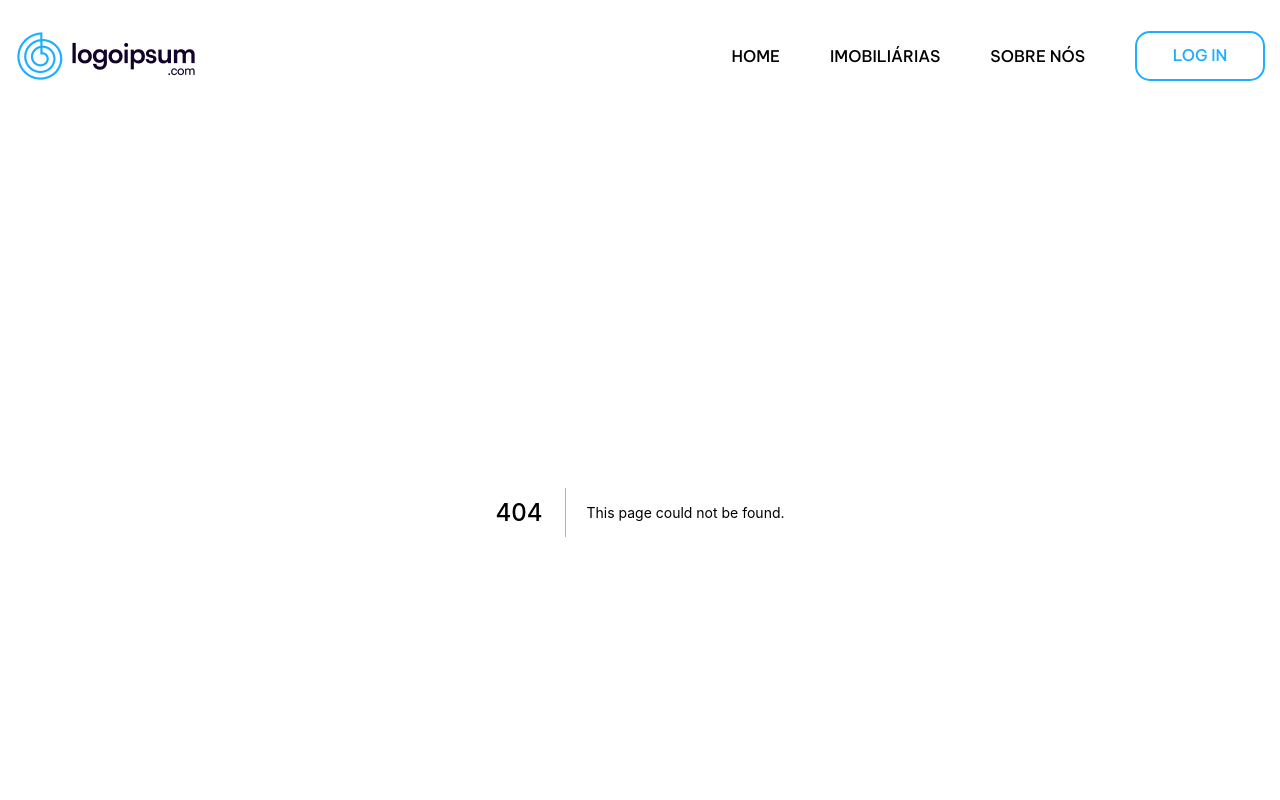
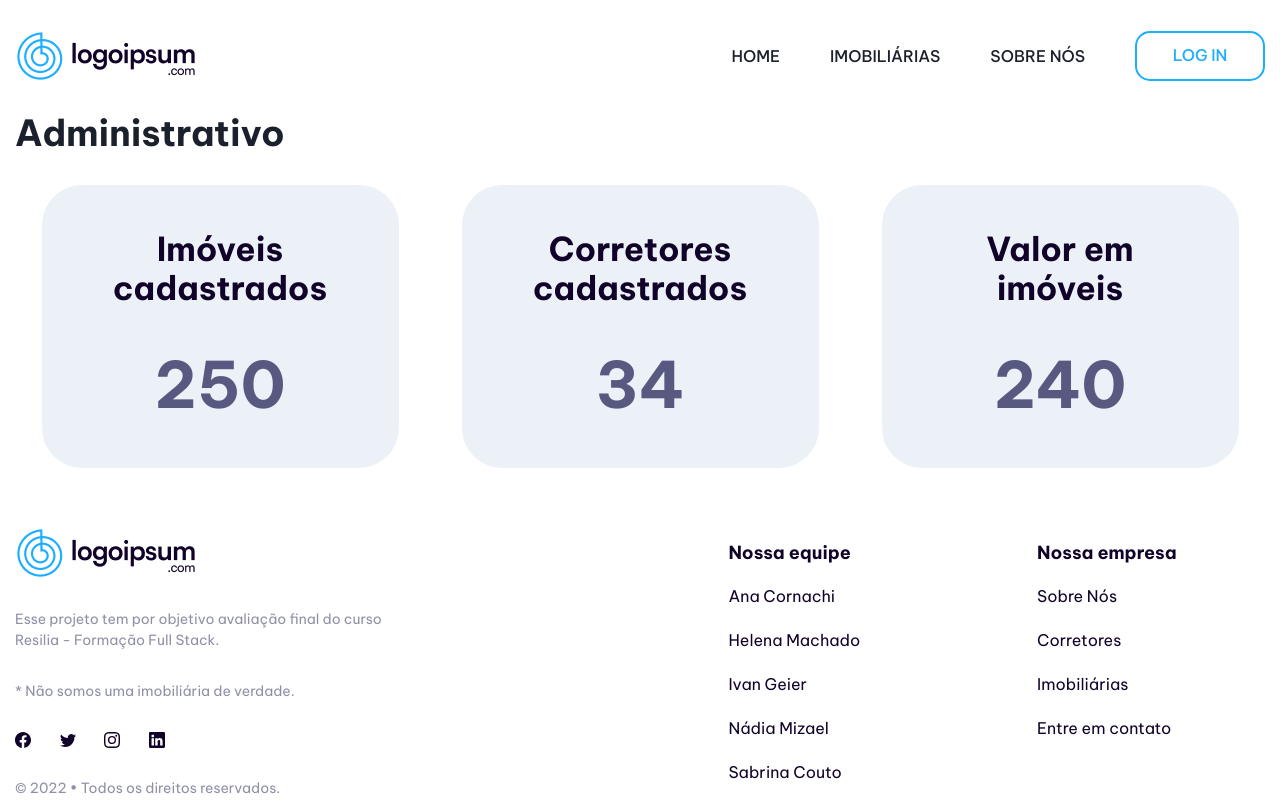
Before and after one commit to anacornachi/imobiliaria, a Next.js app: page /realEstate in a window 1280 px wide. Before the commit this address had no page. Shown: the top 800 px of the page. Built offline with nearby package versions, Linux system fonts and the light colour scheme.

Commit message:
✨ feat: created adminRealEstate page.

```diff
--- a/src/components/Overview/index.tsx
+++ b/src/components/Overview/index.tsx
@@ -1,6 +1,11 @@
 import {Flex, Heading} from '@chakra-ui/react';
 
-export default function Overview() {
+type Props = {
+  title: string;
+  data: string;
+};
+
+export default function Overview({title, data}: Props) {
   return (
     <Flex
       w={{base: '100%', sm: '357px'}}
@@ -21,7 +26,7 @@ export default function Overview() {
         color="title"
         mb="38px"
       >
-        Imobiliárias Cadastradas
+        {title}
       </Heading>
       <Heading
         as="h4"
@@ -30,7 +35,7 @@ export default function Overview() {
         w="100%"
         color="description"
       >
-        250
+        {data}
       </Heading>
     </Flex>
   );
--- /dev/null
+++ b/src/pages/realEstate/index.tsx
@@ -0,0 +1,26 @@
+import Container from '../../components/layout/Container';
+import {Heading, Flex} from '@chakra-ui/react';
+import Overview from '@components/Overview';
+
+export default function admin() {
+  return (
+    <>
+      <Container>
+        <Heading as="h2" mb="30px">
+          Administrativo
+        </Heading>
+
+        <Flex
+          flexDirection={{base: 'column', md: 'row'}}
+          justifyContent="space-around"
+          gap="10px"
+          mb="30px"
+        >
+          <Overview title="Imóveis cadastrados" data="250" />
+          <Overview title="Corretores cadastrados" data="34" />
+          <Overview title="Valor em imóveis" data="240" />
+        </Flex>
+      </Container>
+    </>
+  );
+}
```
